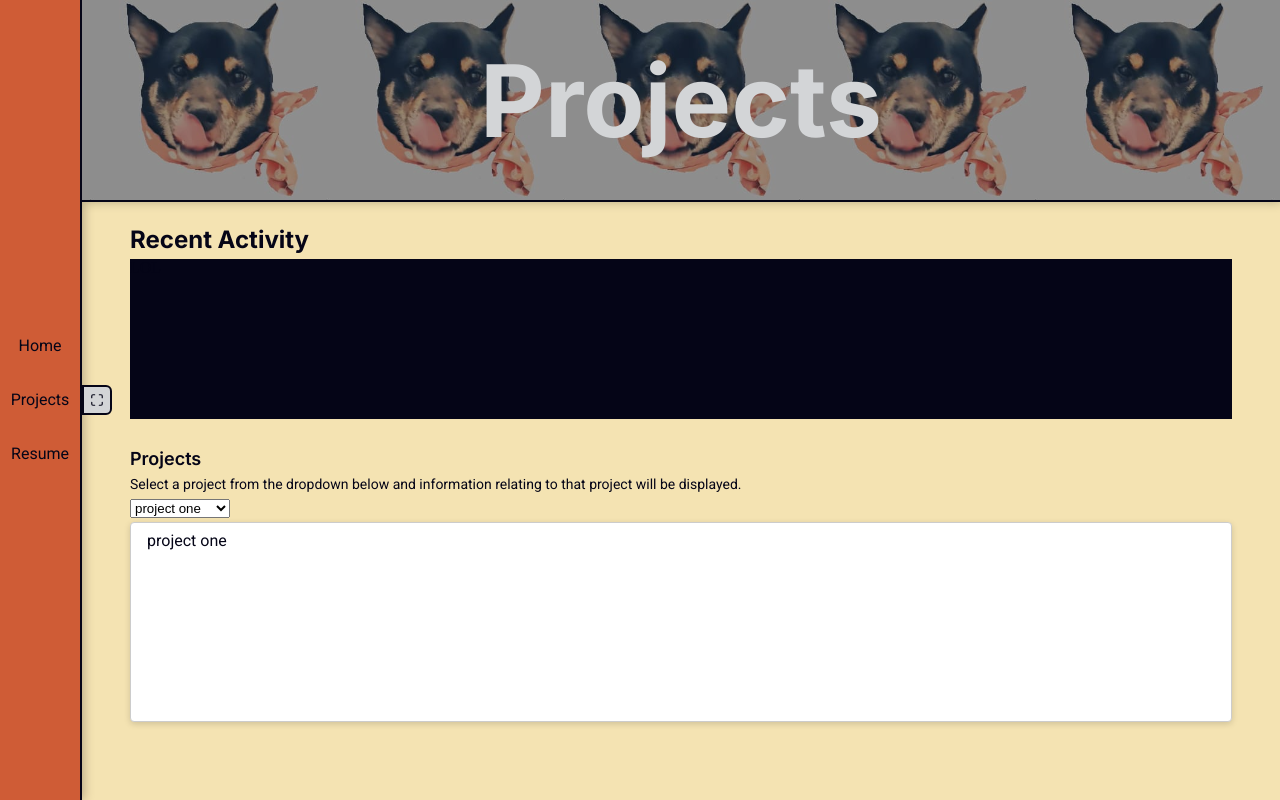
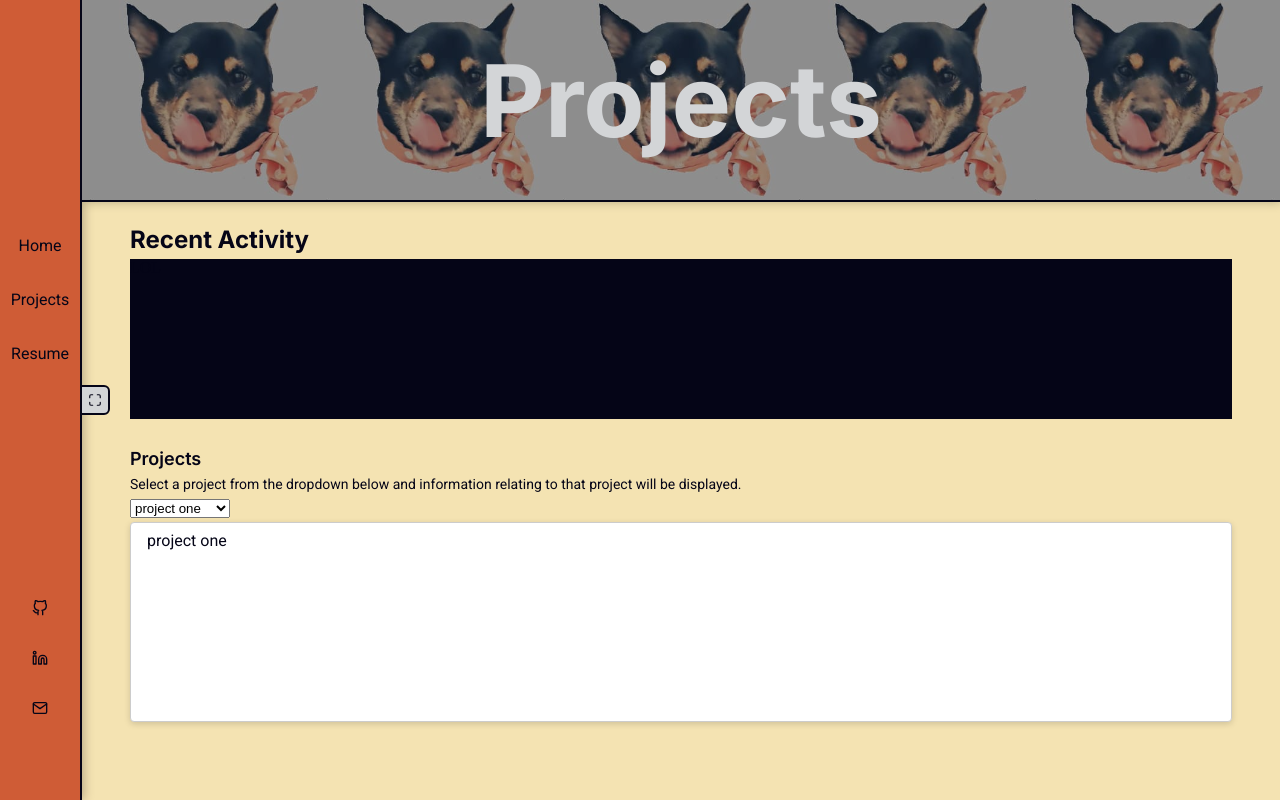
Before and after one commit to bitterhippo/portfolioOne, a React (Vite) app: page /projects in a window 1280 px wide. Built offline with nearby package versions, Linux system fonts and the light colour scheme.

Commit message:
adds correct paths to links + cleans up styles for link container

```diff
--- a/src/components/SideBar/SideBar.tsx
+++ b/src/components/SideBar/SideBar.tsx
@@ -7,6 +7,7 @@ import {
 } from "./styles";
 import ToggleButton from "./ToggleButton";
 import { data } from "./constants";
+import { LinkIcon } from "../LinkIcon/LinkIcon";
 
 export const SideBar = ({ isMobile, isOpen, sideBarHandler }: SideBarProps) => {
   return (
@@ -23,7 +24,25 @@ export const SideBar = ({ isMobile, isOpen, sideBarHandler }: SideBarProps) => {
         ))}
       </SidebarContainer>
 
-      <SocialIconsContainer></SocialIconsContainer>
+      <SocialIconsContainer>
+        <a
+          href="https://github.com/bitterhippo"
+          target="_blank"
+          rel="noopener noreferrer"
+        >
+          <LinkIcon name="github" />
+        </a>
+        <a
+          href="https://www.linkedin.com/in/noah-eror-03386710a/"
+          target="_blank"
+          rel="noopener noreferrer"
+        >
+          <LinkIcon name="linkedin" />
+        </a>
+        <a href="mailto:noahjeror@gmail.com">
+          <LinkIcon name="mail" />
+        </a>
+      </SocialIconsContainer>
     </SideBarWrapper>
   );
 };
--- a/src/components/SideBar/styles.tsx
+++ b/src/components/SideBar/styles.tsx
@@ -18,6 +18,7 @@ export const SideBarWrapper = styled.nav`
   background-color: ${theme.colors.primary};
   box-shadow: 2px 0 10px rgba(0, 0, 0, 0.25);
   transition: width 0.3s ease;
+  border-right: 2px solid ${theme.colors.background};
 `;
 
 export const SidebarContainer = styled.div<SidebarContainerProps>`
@@ -27,7 +28,6 @@ export const SidebarContainer = styled.div<SidebarContainerProps>`
   width: ${({ isOpen }) => (isOpen ? "250px" : "80px")};
   background-color: ${theme.colors.primary};
   color: ${theme.colors.background};
-  border-right: 2px solid ${theme.colors.background};
   align-items: center;
   justify-content: center;
   gap: 30px;
@@ -38,6 +38,8 @@ export const SocialIconsContainer = styled.div`
   display: flex;
   flex-direction: column;
   align-items: center;
+  gap: 30px;
+  margin-bottom: 10vh;
 
   a {
     color: ${theme.colors.background};
```
